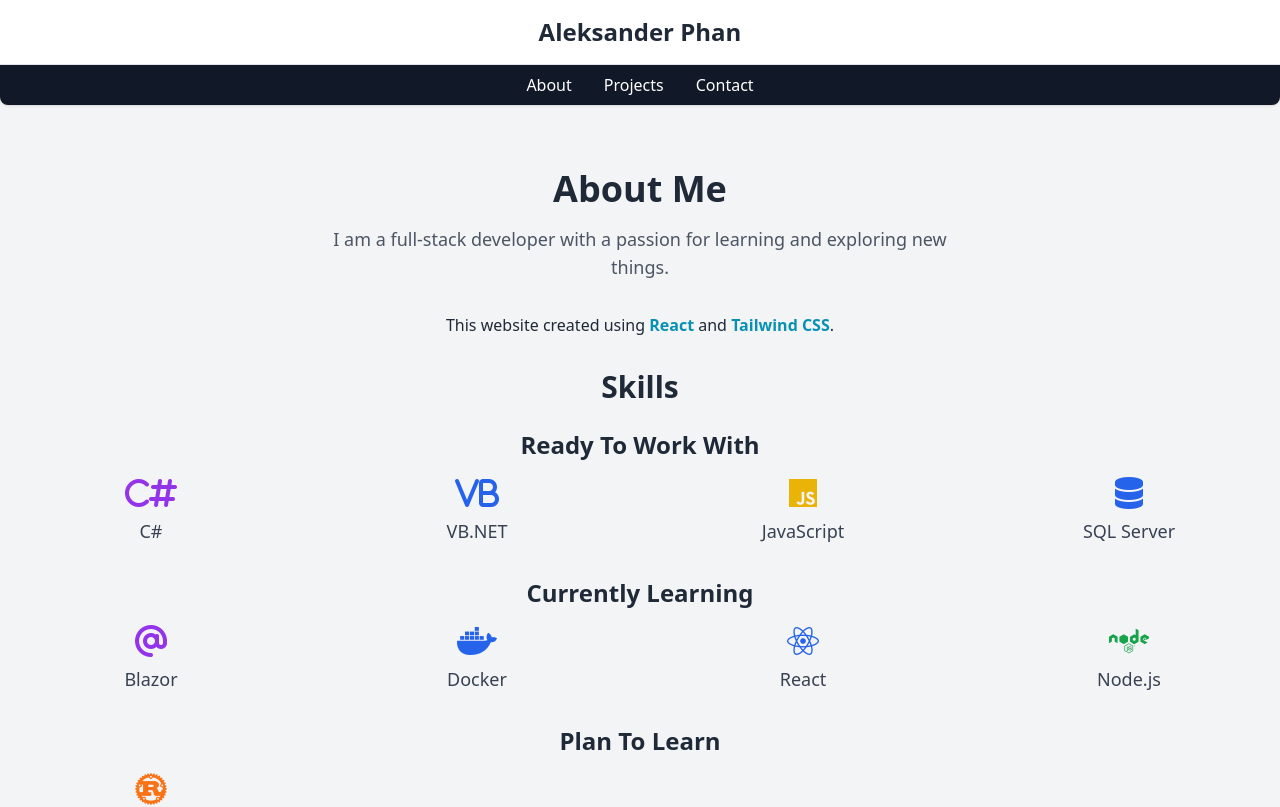
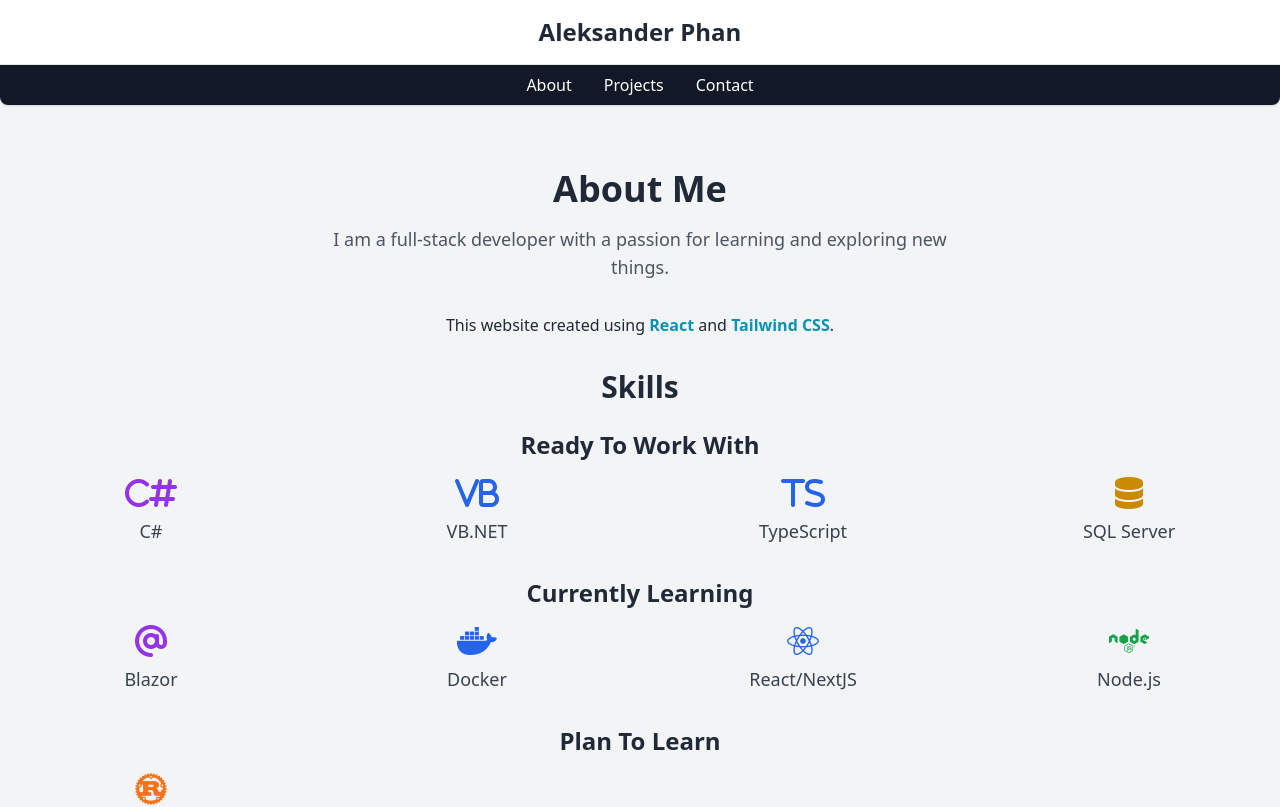
Before and after one commit to aleksanderphan/aleksanderphan.github.io, a React (Vite) app: page / in a window 1280 px wide. Shown: the top 807 px of the page. Built offline with nearby package versions, Linux system fonts and the light colour scheme.

Commit message:
minor update

```diff
--- a/src/pages/Home.jsx
+++ b/src/pages/Home.jsx
@@ -105,11 +105,14 @@ function Home() {
                 <p className='text-lg text-gray-700'>VB.NET</p>
               </div>
               <div className='flex flex-col items-center'>
-                <i className='fab fa-js fa-2x mb-2 text-yellow-500'></i>
-                <p className='text-lg text-gray-700'>JavaScript</p>
+                <div className='flex flex-row items-center'>
+                  <i className='fab fa-t fa-2x mb-2 text-blue-600'></i>
+                  <i className='fab fa-s fa-2x mb-2 text-blue-600'></i>
+                </div>
+                <p className='text-lg text-gray-700'>TypeScript</p>
               </div>
               <div className='flex flex-col items-center'>
-                <i className='fas fa-database fa-2x mb-2 text-blue-600'></i>
+                <i className='fas fa-database fa-2x mb-2 text-yellow-600'></i>
                 <p className='text-lg text-gray-700'>SQL Server</p>
               </div>
             </div>
@@ -130,7 +133,7 @@ function Home() {
               </div>
               <div className='flex flex-col items-center'>
                 <i className='fab fa-react fa-2x mb-2 text-blue-600'></i>
-                <p className='text-lg text-gray-700'>React</p>
+                <p className='text-lg text-gray-700'>React/NextJS</p>
               </div>
               <div className='flex flex-col items-center'>
                 <i className='fab fa-node fa-2x mb-2 text-green-600'></i>
```
